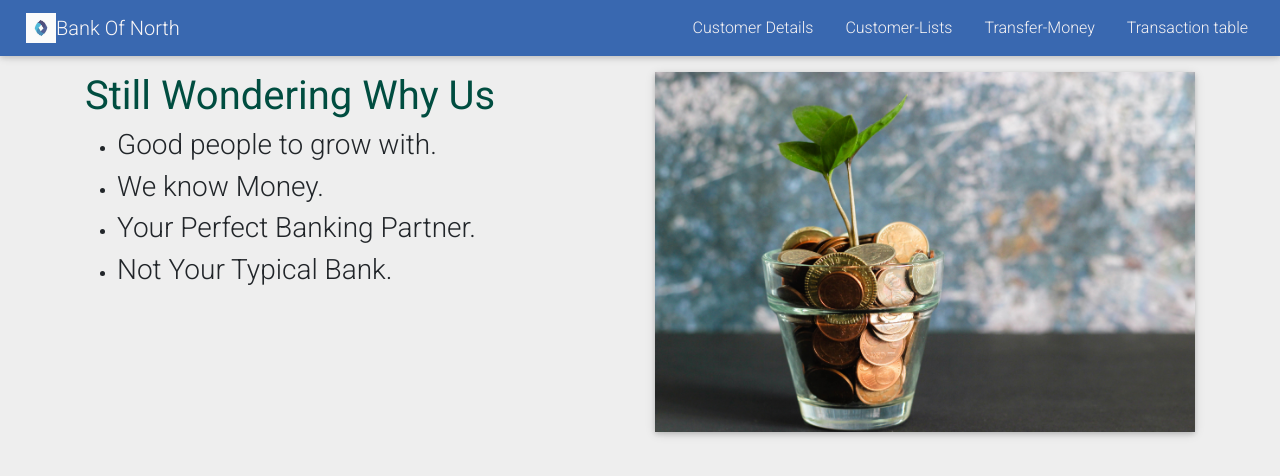
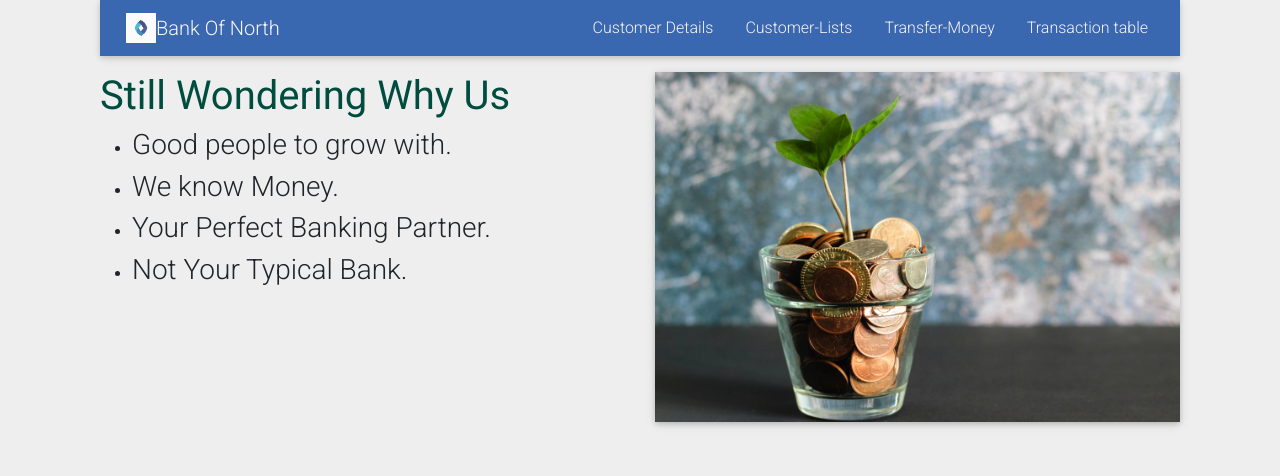
Before and after one commit to avi2801/Bank, a React (Create React App) app: page / in a window 1280 px wide. Shown: the top 476 px of the page. Built offline with nearby package versions, Linux system fonts and the light colour scheme; no server answers.

Commit message:
modified

```diff
--- a/src/App.js
+++ b/src/App.js
@@ -40,10 +40,10 @@ class App extends Component {
   render() {
     return (
       <BrowserRouter history={history}>
-        <div>
+        <div className='container'>
           <Navbar1 />
         </div>
-        <div >
+        <div className='container' >
           <Route exact path="/" component={Home} />
           <Route path="/about" component={About} />
 		  <Route path="/aboutus" component={AboutUs} />
--- a/src/components/Navbar.js
+++ b/src/components/Navbar.js
@@ -10,7 +10,7 @@ const Navbar1 = (props) => {
 
 	const toggle = () => setIsOpen(!isOpen);
 	return (
-		<div >
+		<div className='container'>
 			<Navbar className="background" light-expand="md">
 				<NavbarBrand className="links ml-13" href="/">
 					<img src={logo} width="30" height="30" class="d-inline-block align-top " alt=""/>
```
